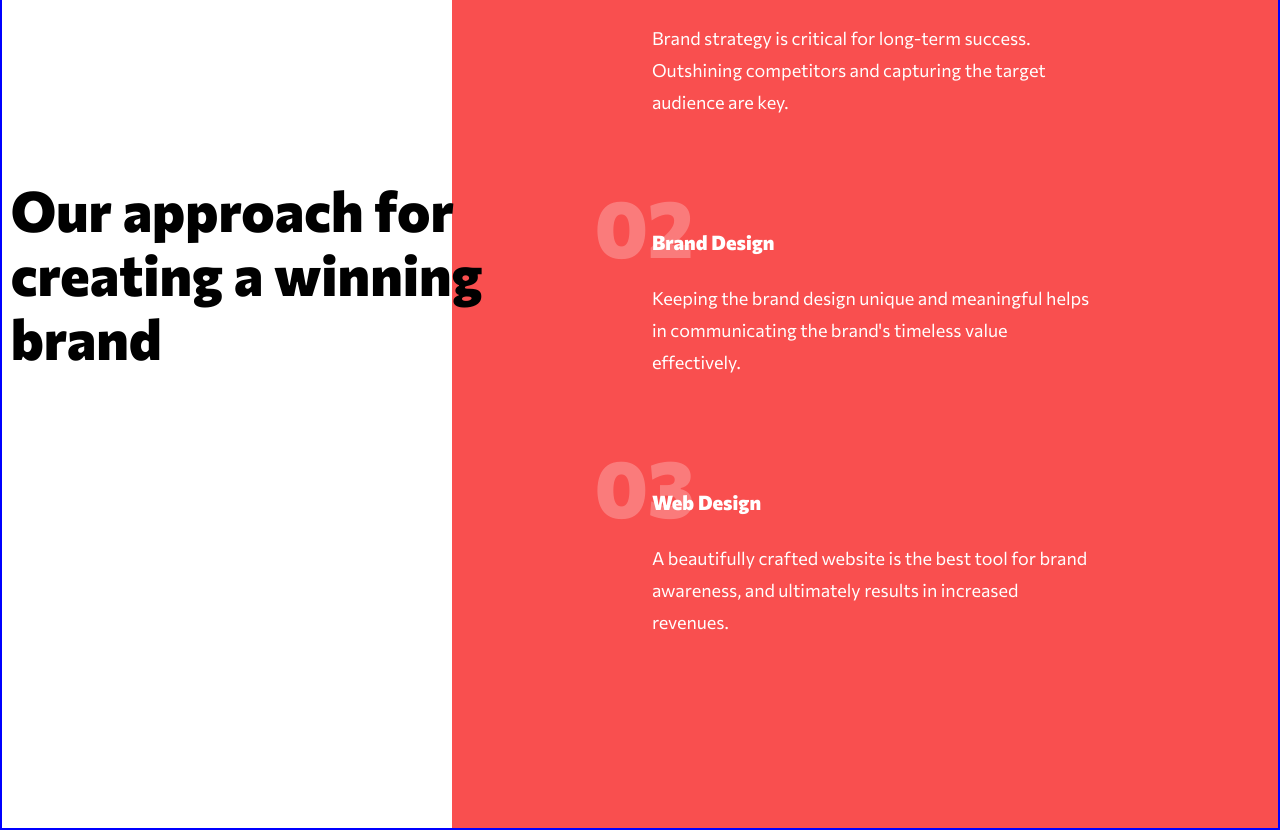
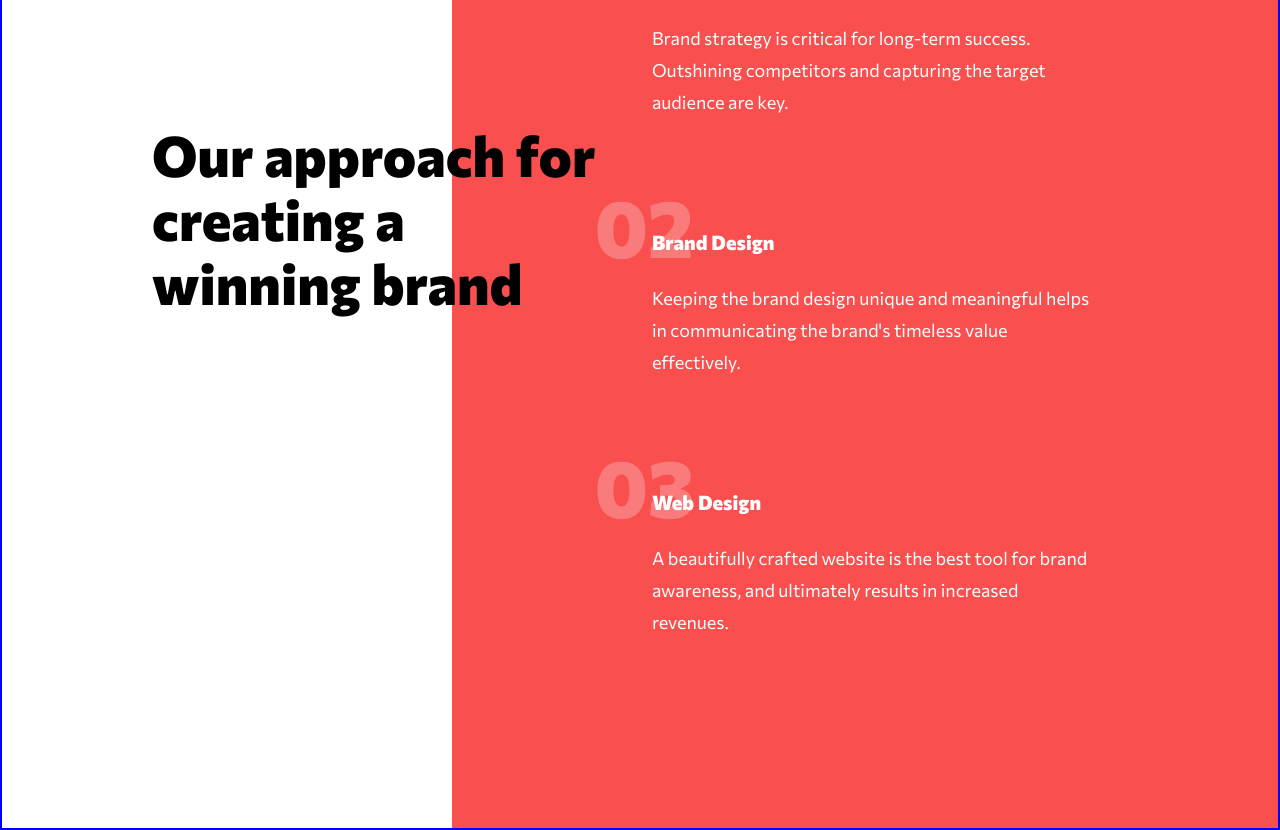
Before and after one commit to JesusKreist/creative-website, a Next.js app: page / in a window 1280 px wide. Shown: the part 1907-2737 px from the top of the page. Built offline with nearby package versions, Linux system fonts and the light colour scheme.

Commit message:
Move approach text higher

```diff
--- a/components/Showcase/OurApproachText.tsx
+++ b/components/Showcase/OurApproachText.tsx
@@ -1,12 +1,10 @@
-import { Box, Flex, Grid, Text } from "@chakra-ui/react";
+import { Box, Grid, Text } from "@chakra-ui/react";
 
 const OurApproachText = () => {
   return (
     <Grid
       overflow="hidden"
       className="approach"
-      // alignSelf="center"
-      // justifySelf="end"
       gridColumn={{
         md: "8 / -1",
         lg: "1 / span 8",
@@ -20,10 +18,9 @@ const OurApproachText = () => {
       templateColumns={{ lg: "repeat(16, 1fr)" }}
     >
       <Box
-        gridRow="7 / span 3"
-        gridColumn="3 / span 2"
-        width="540px"
-        height="192px"
+        gridRow="5 / span 3"
+        gridColumn="5 / -1"
+        maxWidth="540px"
         color="black"
       >
         <Text fontSize="3.5rem" lineHeight="4rem" fontWeight="extrabold">
```
